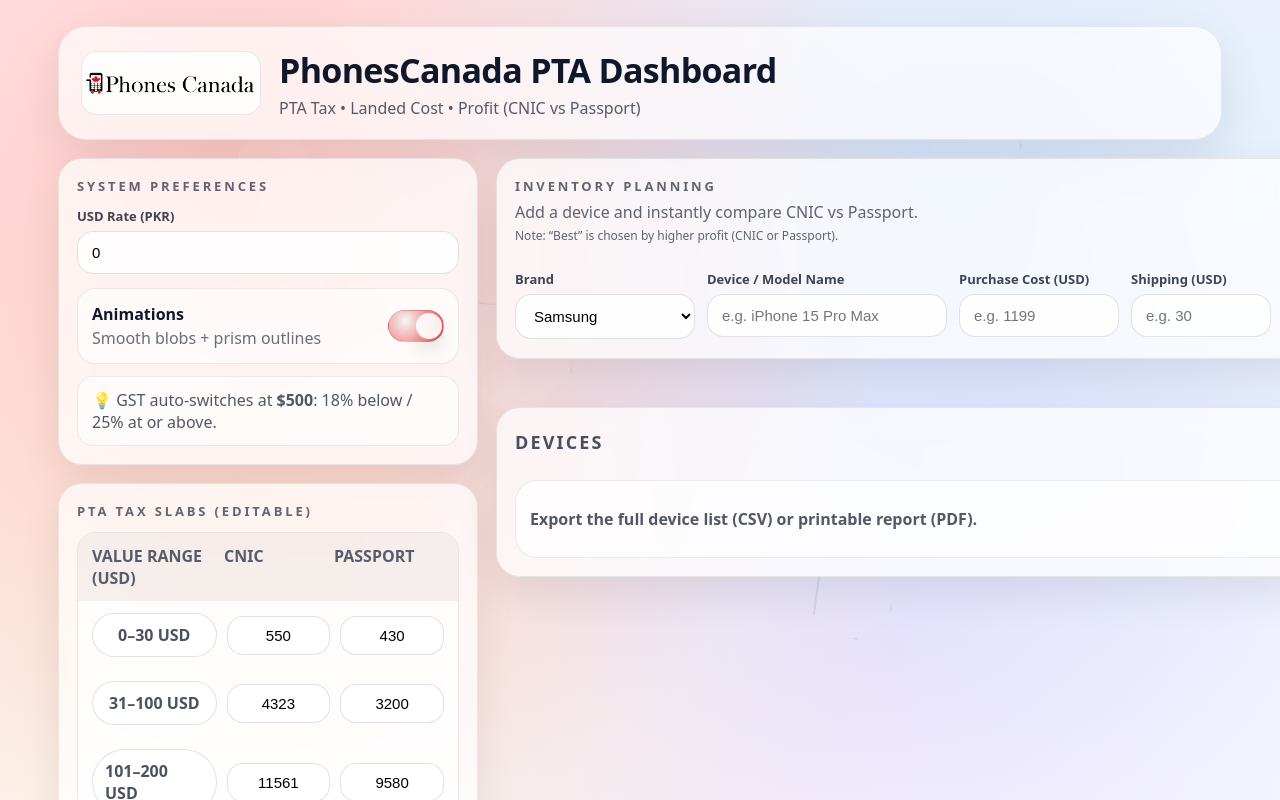
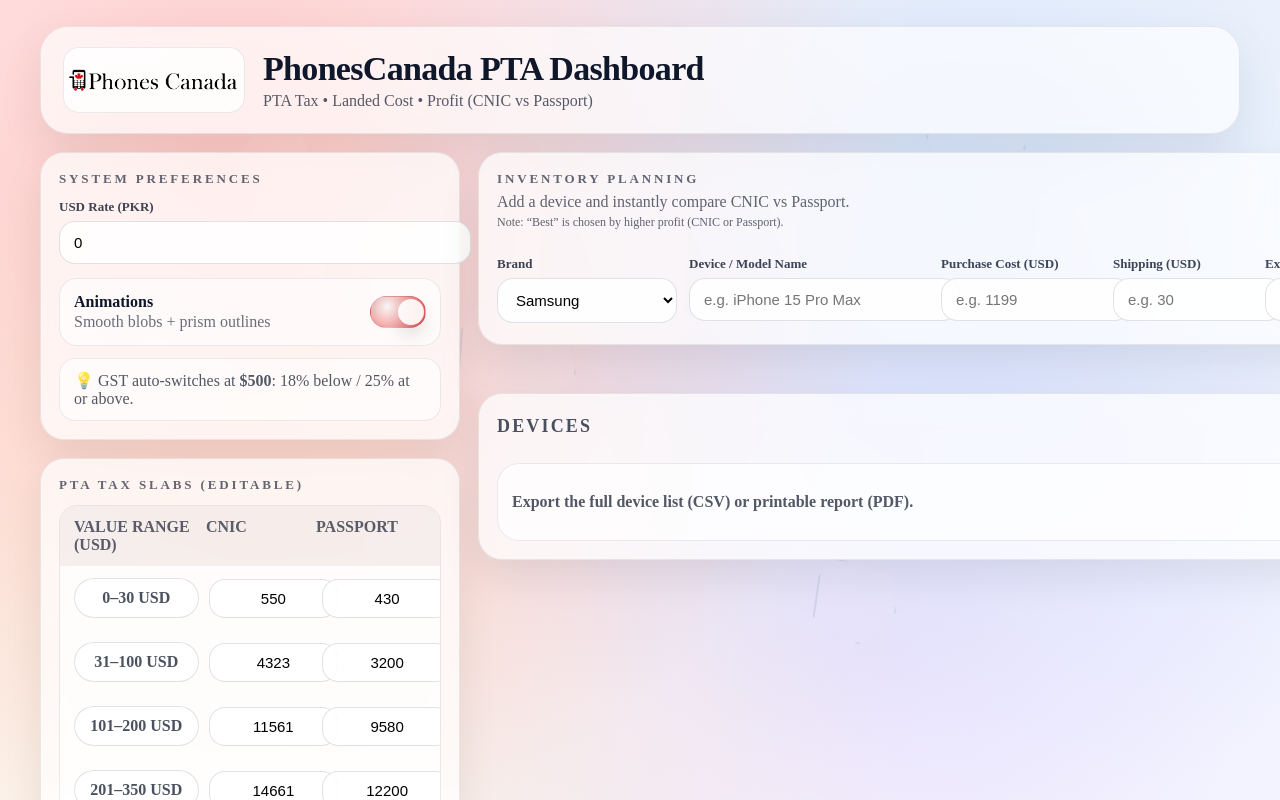
Before and after one commit to wasifahmed1991/phonescanada-pta-dashboard, a React (Vite) app: page / in a window 1280 px wide. Shown: the top 800 px of the page. Built offline with nearby package versions, Linux system fonts and the light colour scheme.

Commit message:
Update index.css

```diff
--- a/src/index.css
+++ b/src/index.css
@@ -1,18 +1,3 @@
-:root {
-  color-scheme: light;
-}
-
-html,
-body {
-  height: 100%;
-}
-
-body {
-  margin: 0;
-  font-family: system-ui, -apple-system, Segoe UI, Roboto, Arial, sans-serif;
-  color: #0f172a;
-}
-
-* {
-  box-sizing: border-box;
-}
+html, body { height: 100%; }
+body { margin: 0; }
+#root { min-height: 100%; }
```
